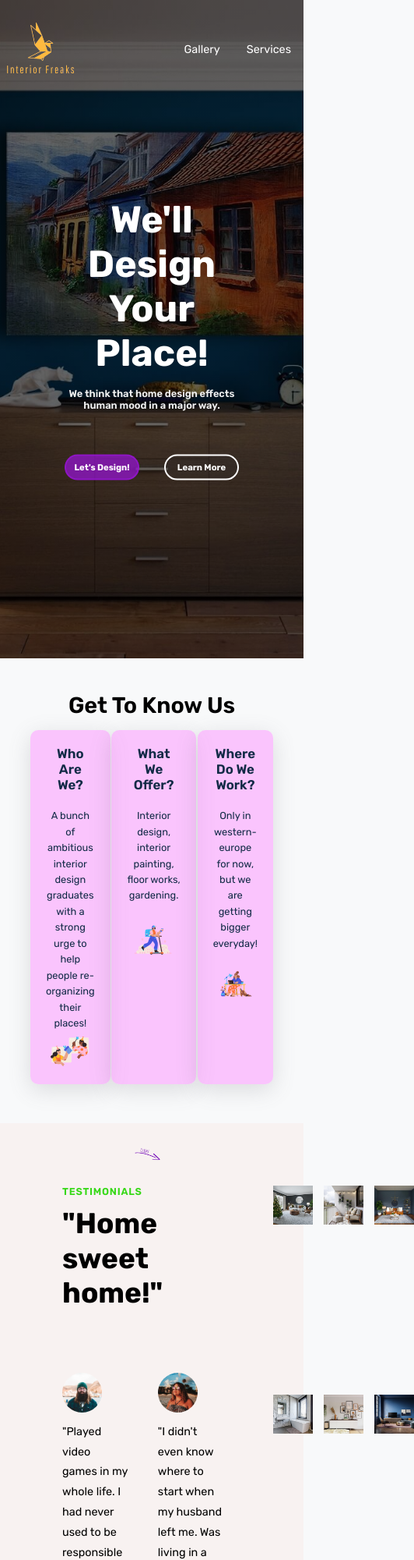
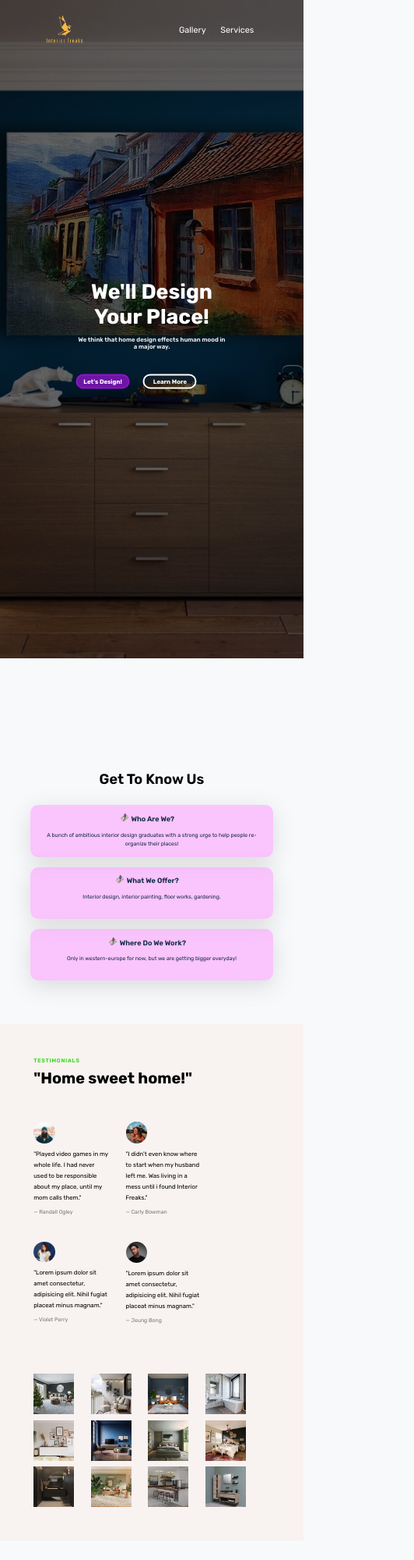
Before and after one commit to Solemensis/Interior-Freaks, a plain HTML site: page index.html in a window 390 px wide. Shown: the top 2000 px of the page at 78% size, 532 px wide, since content can reach past the window. Drawn offline with nearby package versions, Linux system fonts and the light colour scheme.

Commit message:
mobile optimizations

```diff
--- a/index.html
+++ b/index.html
@@ -58,38 +58,38 @@
 
       <div class="row">
         <div data-aos="fade-right" class="coursecol">
-          <h3>Who Are We?</h3>
+          <h3 class="knowus">Who Are We?</h3>
 
           <p>
             A bunch of ambitious interior design graduates with a strong urge to
-            help people re-organizing their places!
+            help people re-organize their places!
           </p>
           <img src="ico/wfh_6.svg" class="lilphoto" />
         </div>
 
         <div data-aos="fade-up" class="coursecol">
-          <h3>What We Offer?</h3>
+          <h3 class="knowus">What We Offer?</h3>
 
           <p class="ek">
             Interior design, interior painting, <nobr>floor works</nobr>,
             gardening.
           </p>
-          <img src="ico/wfh_2.svg" />
+          <img src="ico/wfh_2.svg" class="lilphoto2" />
         </div>
 
         <div data-aos="fade-left" class="coursecol">
-          <h3>Where Do We Work?</h3>
+          <h3 class="knowus">Where Do We Work?</h3>
 
           <p class="ek">
             Only in western-europe for now, but we are getting bigger everyday!
           </p>
-          <img src="ico/wfh_1.svg" />
+          <img src="ico/wfh_1.svg" class="lilphoto3" />
         </div>
       </div>
     </section>
 
     <section id="exx2" class="testimonial-section-grid">
-      <div>
+      <div class="testi-grid-left-main">
         <span data-aos="fade-right" class="subheading">Testimonials</span>
         <h3 data-aos="fade-right" class="heading-tertiary">
           "Home sweet home!"
@@ -194,7 +194,7 @@
       <h2 class="lastheading">Want Your Home Walking Again?</h2>
       <div class="services">
         <img data-aos="fade-down" class="bitki" src="ico/bitki.svg" alt="" />
-        <div data-aos="fade-right" class="coursecol2">
+        <div data-aos="fade-right" class="coursecol2 cc2">
           <h3 class="specificworkHeading">- Specific Work -</h3>
 
           <ul>
@@ -204,11 +204,11 @@
               explicabo quos.
             </li>
             <li class="ul1">Lorem ipsum dolor sit amet.</li>
-          </ul>
             <div class="pricing">
               <h4>$7999</h4>
               <button class="button3">Let's Design!</button>
             </div>
+          </ul>
         </div>
         <div data-aos="fade-left" class="coursecol2">
           <h3 class="toptobottomHeading">- Top To Bottom -</h3>
@@ -224,11 +224,11 @@
               Lorem ipsum dolor sit amet consectetur adipisicing elit.
             </li>
             <li class="ul2">Lorem, ipsum dolor.</li>
-          </ul>
             <div class="pricing">
               <h4>$23999</h4>
               <button class="button4">Let's Design!</button>
             </div>
+          </ul>
         </div>
       </div>
     </section>
--- a/style.css
+++ b/style.css
@@ -668,6 +668,53 @@ mobile adaptation: */
   html {
     font-size: 27%;
   }
+  .services {
+    justify-content: space-around;
+  }
+  .row {
+    display: grid;
+    grid-template-columns: 1fr;
+  }
+  .coursecol {
+    padding: 2.5rem 2.5rem 2.5rem 2.5rem;
+    margin-bottom: 3rem;
+  }
+  .coursecol img {
+    display: none;
+  }
+  .knowus::before {
+    content: url(ico/pin1.svg);
+    display: inline-block; /* Needed to add space between the bullet and the text */
+    margin-right: 2.5rem;
+    width: 0.6rem; /* Also needed for space (tweak if needed) */
+  }
+
+  .coursecol h3 {
+    margin-right: 2.5rem;
+  }
+
+  .coursecol2 {
+    margin-left: 0.5rem;
+  }
+  .cc2 {
+    margin-right: 2.5rem;
+  }
+  h2 {
+    margin-bottom: 5rem;
+  }
+  .navbar {
+    padding-top: 4rem;
+    justify-content: space-around;
+  }
+  .navbar ul li a {
+    font-size: 2.5rem;
+  }
+  .lilphoto2 {
+    padding-top: 5rem;
+  }
+  .lilphoto {
+    padding-top: 3rem;
+  }
   button {
     width: 16rem !important;
     height: 4.5rem;
@@ -677,13 +724,70 @@ mobile adaptation: */
     display: flex;
   }
   h1 {
-    font-size: 6rem;
+    font-size: 6.2rem;
+  }
+  .content p {
+    font-size: 1.8rem;
+  }
+  .modal {
+    top: 30%;
+    left: 50%;
+  }
+
+  .close-modal {
+    right: -3.5rem;
+    font-size: 8rem;
+  }
+  .testi-grid-left-main {
+    width: 50rem;
+    margin-bottom: 10rem;
+  }
+
+  .testi-grid-right {
+    justify-items: start !important;
+    grid-template-columns: 1fr 1fr 1fr 1fr;
+    margin-right: 12rem;
+  }
+  .testi-grid-right img {
+    width: 12rem;
+  }
+  .show-modal {
+    width: 10rem;
+  }
+  .shown-modal {
+    width: 60rem;
+  }
+  .testimonial-section-grid {
+    grid-template-columns: 1fr;
+  }
+
+  .click {
+    display: none;
+  }
+  #exx {
+    margin-bottom: 40%;
+  }
+  .bitki {
+    top: -7%;
+  }
+  .footer p {
+    font-size: 1rem;
+    margin-right: 3rem;
+  }
+  h2 {
+    font-size: 4.2rem;
   }
   .banner p {
     margin-bottom: 2rem;
   }
   h4 {
     font-size: 3rem;
+  }
+  .footer {
+    margin-top: 15rem;
+  }
+  .sec2 {
+    margin-bottom: 10rem;
   }
 }
 
@@ -702,7 +806,7 @@ mobile adaptation: */
     right: -2.5rem;
   }
 }
-@media (max-width: 1280px) {
+@media (min-width: 1280px) {
   html {
     font-size: 52%;
   }
@@ -717,7 +821,7 @@ mobile adaptation: */
   }
 }
 
-@media (max-width: 1024px) {
+@media (min-width: 1024px) {
   html {
     font-size: 50%;
   }
```
Also changed, not shown: ico/pin1.svg (added), ico/pin2.svg (added). Lines whose indentation alone changed are shown as unchanged.
